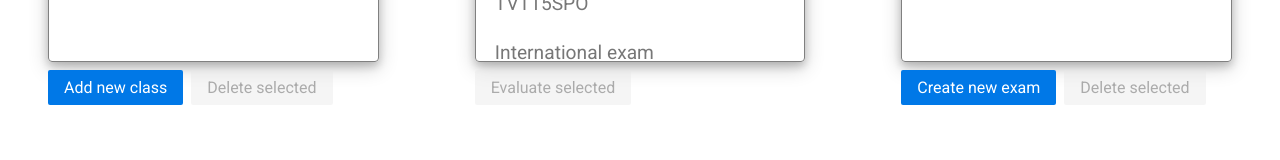
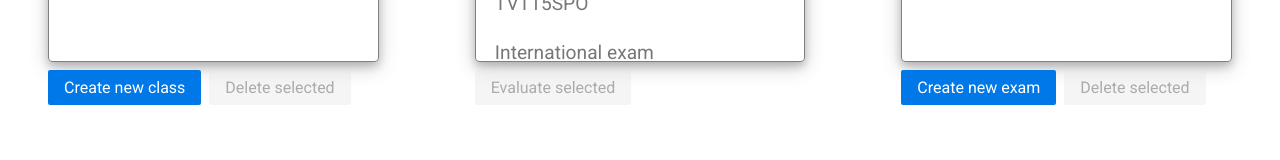
Before and after one commit to examappteam/frontend, a React (Create React App) app: page /dashboard in a window 1280 px wide. Shown: the part 629-789 px from the top of the page. Built offline with nearby package versions, Linux system fonts and the light colour scheme.

Commit message:
Add template to create new class dialog

```diff
--- a/src/components/dashboard/TeacherDashboard.js
+++ b/src/components/dashboard/TeacherDashboard.js
@@ -2,11 +2,11 @@ import React, {Component} from "react"
 
 import ScrollableListMenu from "../common/ScrollableListMenu"
 import WideListButtonView from "../common/WideListButtonView"
-import StudentManager from "../common/StudentManager"
 import Modal from "../common/Modal"
 import { BrowserRouter as Router, Route, Link} from "react-router-dom";
 
 import "./styles/DashboardStyle.css"
+import CreateNewClassDialog from "./dialogs/CreateNewClassDialog";
 
 class TeacherDashboard extends Component {
     constructor() {
@@ -63,7 +63,6 @@ class TeacherDashboard extends Component {
     changeShowState=()=>{
         this.setState(prevState=>({
                 showState: !prevState.showState
-
         }));
         console.log("showstate",this.state.showState)
     }
@@ -77,9 +76,6 @@ class TeacherDashboard extends Component {
                 <div className="pure-g">
                     <div className="pure-u-1-3">
                         <div className="padded-box">
-                        <Modal close={this.changeShowState} show={this.state.showState}>
-                            <StudentManager />
-                        </Modal>
                             <ScrollableListMenu
                                 menuHeader="My classes"
                                 menuItems={this.state.categories[0]}
@@ -87,7 +83,10 @@ class TeacherDashboard extends Component {
                                 selectedCategory={this.state.selectedCategoryId}
                                 category = {0}
                                 handler = {this.onScrollableListItemClicked.bind(this)}/>
-                                <button onClick={this.changeShowState} className="pure-button pure-button-primary">Add new class</button>
+                                <button onClick={this.changeShowState} className="pure-button pure-button-primary">Create new class</button>
+                                <Modal close={this.changeShowState} show={this.state.showState}>
+                                    <CreateNewClassDialog />
+                                </Modal>
                                 <button className="pure-button pure-button-disabled">Delete selected</button>
                         </div>
                     </div>
@@ -123,9 +122,7 @@ class TeacherDashboard extends Component {
                 <div className="pure-u-3-24"></div>
                 <div className="pure-u-18-24">
                     <div className="padded-box">
-
-                            <WideListButtonView title={this.state.categories[this.state.selectedCategoryId][this.state.selectionId].name} exam={this.state.categories[this.state.selectedCategoryId][this.state.selectionId]}/>
-
+                        <WideListButtonView title={this.state.categories[this.state.selectedCategoryId][this.state.selectionId].name} exam={this.state.categories[this.state.selectedCategoryId][this.state.selectionId]}/>
                     </div>
                 </div>
                 <div className="pure-u-3-24"></div>
--- /dev/null
+++ b/src/components/dashboard/dialogs/CreateNewClassDialog.js
@@ -0,0 +1,11 @@
+import React from "react"
+
+function CreateNewClassDialog() {
+    return(
+        <div>
+            <h1>HELLOOO THERE</h1>
+        </div>
+    )
+}
+
+export default CreateNewClassDialog
```
